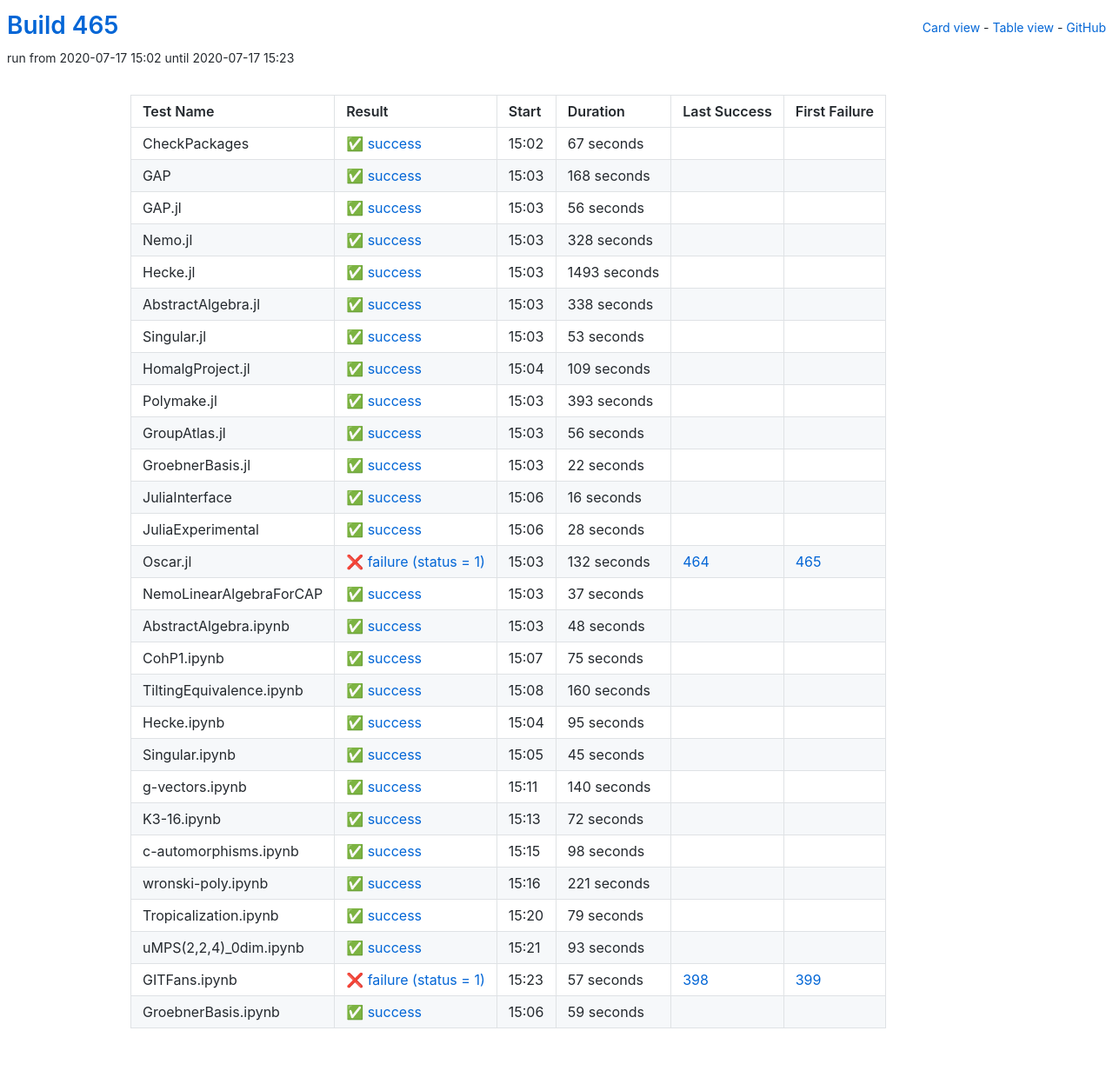
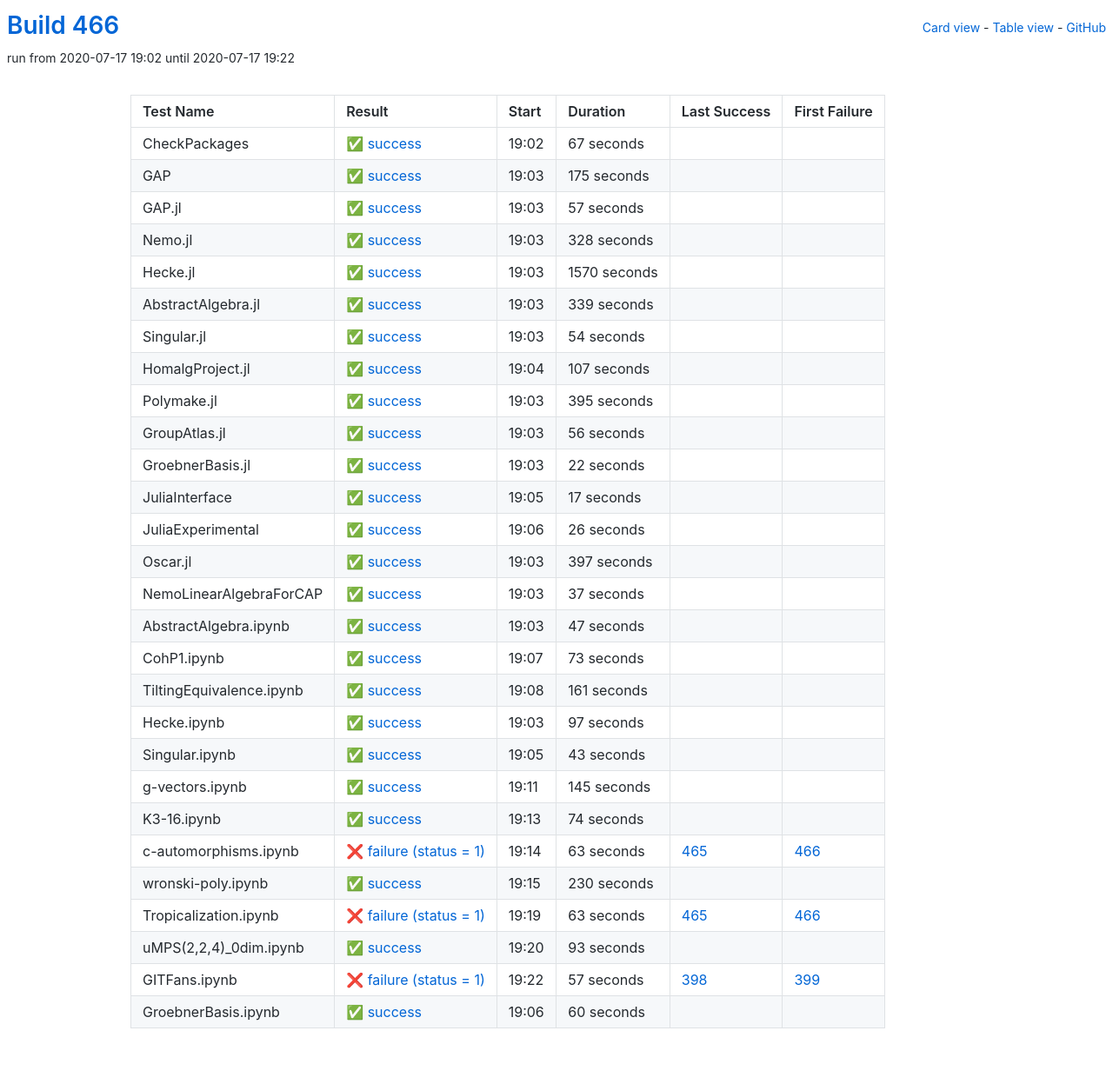
Before and after one commit to oscar-system/oscar-ci-status-stable, a Jekyll site: the page built from table.html, in a window 1280 px wide. Shown: the whole page at 87% size. Built offline with Jekyll 4.4.1, drawn with Linux system fonts in a browser that asks for light colours.

Commit message:
Build #466

```diff
--- a/_data/ci.yml
+++ b/_data/ci.yml
@@ -1,6 +1,6 @@
 ---
-build: 465
-build_url: https://oscarci.mathematik.uni-kl.de/job/oscar-stable/465/
+build: 466
+build_url: https://oscarci.mathematik.uni-kl.de/job/oscar-stable/466/
 job: oscar-stable
 organization: oscar-system
 repo: oscar-ci-status-stable
@@ -8,8 +8,8 @@ repourl: https://github.com/oscar-system/oscar-ci-status-stable
 tests:
 - name: CheckPackages
   id: checkpackages
-  log: https://oscarci.mathematik.uni-kl.de/job/oscar-stable/465/artifact/logs/build-465/CheckPackages.log
-  start: 2020-07-17 15:02
+  log: https://oscarci.mathematik.uni-kl.de/job/oscar-stable/466/artifact/logs/build-466/CheckPackages.log
+  start: 2020-07-17 19:02
   success: true
   exitcode: 0
   status: success
@@ -20,32 +20,32 @@ tests:
   first_failure_url:
 - name: GAP
   id: gap
-  log: https://oscarci.mathematik.uni-kl.de/job/oscar-stable/465/artifact/logs/build-465/GAP.log
-  start: 2020-07-17 15:03
+  log: https://oscarci.mathematik.uni-kl.de/job/oscar-stable/466/artifact/logs/build-466/GAP.log
+  start: 2020-07-17 19:03
   success: true
   exitcode: 0
   status: success
-  duration: 168
+  duration: 175
   last_success: false
   last_success_url:
   first_failure: false
   first_failure_url:
 - name: GAP.jl
   id: gap-jl
-  log: https://oscarci.mathematik.uni-kl.de/job/oscar-stable/465/artifact/logs/build-465/GAP.jl.log
-  start: 2020-07-17 15:03
+  log: https://oscarci.mathematik.uni-kl.de/job/oscar-stable/466/artifact/logs/build-466/GAP.jl.log
+  start: 2020-07-17 19:03
   success: true
   exitcode: 0
   status: success
-  duration: 56
+  duration: 57
   last_success: false
   last_success_url:
   first_failure: false
   first_failure_url:
 - name: Nemo.jl
   id: nemo-jl
-  log: https://oscarci.mathematik.uni-kl.de/job/oscar-stable/465/artifact/logs/build-465/Nemo.jl.log
-  start: 2020-07-17 15:03
+  log: https://oscarci.mathematik.uni-kl.de/job/oscar-stable/466/artifact/logs/build-466/Nemo.jl.log
+  start: 2020-07-17 19:03
   success: true
   exitcode: 0
   status: success
@@ -56,68 +56,68 @@ tests:
   first_failure_url:
 - name: Hecke.jl
   id: hecke-jl
-  log: https://oscarci.mathematik.uni-kl.de/job/oscar-stable/465/artifact/logs/build-465/Hecke.jl.log
-  start: 2020-07-17 15:03
+  log: https://oscarci.mathematik.uni-kl.de/job/oscar-stable/466/artifact/logs/build-466/Hecke.jl.log
+  start: 2020-07-17 19:03
   success: true
   exitcode: 0
   status: success
-  duration: 1493
+  duration: 1570
   last_success: false
   last_success_url:
   first_failure: false
   first_failure_url:
 - name: AbstractAlgebra.jl
   id: abstractalgebra-jl
-  log: https://oscarci.mathematik.uni-kl.de/job/oscar-stable/465/artifact/logs/build-465/AbstractAlgebra.jl.log
-  start: 2020-07-17 15:03
+  log: https://oscarci.mathematik.uni-kl.de/job/oscar-stable/466/artifact/logs/build-466/AbstractAlgebra.jl.log
+  start: 2020-07-17 19:03
   success: true
   exitcode: 0
   status: success
-  duration: 338
+  duration: 339
   last_success: false
   last_success_url:
   first_failure: false
   first_failure_url:
 - name: Singular.jl
   id: singular-jl
-  log: https://oscarci.mathematik.uni-kl.de/job/oscar-stable/465/artifact/logs/build-465/Singular.jl.log
-  start: 2020-07-17 15:03
+  log: https://oscarci.mathematik.uni-kl.de/job/oscar-stable/466/artifact/logs/build-466/Singular.jl.log
+  start: 2020-07-17 19:03
   success: true
   exitcode: 0
   status: success
-  duration: 53
+  duration: 54
   last_success: false
   last_success_url:
   first_failure: false
   first_failure_url:
 - name: HomalgProject.jl
   id: homalgproject-jl
-  log: https://oscarci.mathematik.uni-kl.de/job/oscar-stable/465/artifact/logs/build-465/HomalgProject.jl.log
-  start: 2020-07-17 15:04
+  log: https://oscarci.mathematik.uni-kl.de/job/oscar-stable/466/artifact/logs/build-466/HomalgProject.jl.log
+  start: 2020-07-17 19:04
   success: true
   exitcode: 0
   status: success
-  duration: 109
+  duration: 107
   last_success: false
   last_success_url:
   first_failure: false
   first_failure_url:
 - name: Polymake.jl
   id: polymake-jl
-  log: https://oscarci.mathematik.uni-kl.de/job/oscar-stable/465/artifact/logs/build-465/Polymake.jl.log
-  start: 2020-07-17 15:03
+  log: https://oscarci.mathematik.uni-kl.de/job/oscar-stable/466/artifact/logs/build-466/Polymake.jl.log
+  start: 2020-07-17 19:03
   success: true
   exitcode: 0
   status: success
-  duration: 393
+  duration: 395
   last_success: false
   last_success_url:
   first_failure: false
   first_failure_url:
 - name: GroupAtlas.jl
   id: groupatlas-jl
-  log: https://oscarci.mathematik.uni-kl.de/job/oscar-stable/465/artifact/logs/build-465/GroupAtlas.jl.log
-  start: 2020-07-17 15:03
+  log: https://oscarci.mathematik.uni-kl.de/job/oscar-stable/466/artifact/logs/build-466/GroupAtlas.jl.log
+  start: 2020-07-17 19:03
   success: true
   exitcode: 0
   status: success
@@ -128,8 +128,8 @@ tests:
   first_failure_url:
 - name: GroebnerBasis.jl
   id: groebnerbasis-jl
-  log: https://oscarci.mathematik.uni-kl.de/job/oscar-stable/465/artifact/logs/build-465/GroebnerBasis.jl.log
-  start: 2020-07-17 15:03
+  log: https://oscarci.mathematik.uni-kl.de/job/oscar-stable/466/artifact/logs/build-466/GroebnerBasis.jl.log
+  start: 2020-07-17 19:03
   success: true
   exitcode: 0
   status: success
@@ -140,44 +140,44 @@ tests:
   first_failure_url:
 - name: JuliaInterface
   id: juliainterface
-  log: https://oscarci.mathematik.uni-kl.de/job/oscar-stable/465/artifact/logs/build-465/JuliaInterface.log
-  start: 2020-07-17 15:06
+  log: https://oscarci.mathematik.uni-kl.de/job/oscar-stable/466/artifact/logs/build-466/JuliaInterface.log
+  start: 2020-07-17 19:05
   success: true
   exitcode: 0
   status: success
-  duration: 16
+  duration: 17
   last_success: false
   last_success_url:
   first_failure: false
   first_failure_url:
 - name: JuliaExperimental
   id: juliaexperimental
-  log: https://oscarci.mathematik.uni-kl.de/job/oscar-stable/465/artifact/logs/build-465/JuliaExperimental.log
-  start: 2020-07-17 15:06
+  log: https://oscarci.mathematik.uni-kl.de/job/oscar-stable/466/artifact/logs/build-466/JuliaExperimental.log
+  start: 2020-07-17 19:06
   success: true
   exitcode: 0
   status: success
-  duration: 28
+  duration: 26
   last_success: false
   last_success_url:
   first_failure: false
   first_failure_url:
 - name: Oscar.jl
   id: oscar-jl
-  log: https://oscarci.mathematik.uni-kl.de/job/oscar-stable/465/artifact/logs/build-465/Oscar.jl.log
-  start: 2020-07-17 15:03
-  success: false
-  exitcode: 1
-  status: failure
-  duration: 132
-  last_success: 464
-  last_success_url: https://oscarci.mathematik.uni-kl.de/job/oscar-stable/464/
-  first_failure: 465
-  first_failure_url: https://oscarci.mathematik.uni-kl.de/job/oscar-stable/465/
+  log: https://oscarci.mathematik.uni-kl.de/job/oscar-stable/466/artifact/logs/build-466/Oscar.jl.log
+  start: 2020-07-17 19:03
+  success: true
+  exitcode: 0
+  status: success
+  duration: 397
+  last_success: false
+  last_success_url:
+  first_failure: false
+  first_failure_url:
 - name: NemoLinearAlgebraForCAP
   id: nemolinearalgebraforcap
-  log: https://oscarci.mathematik.uni-kl.de/job/oscar-stable/465/artifact/logs/build-465/NemoLinearAlgebraForCAP.log
-  start: 2020-07-17 15:03
+  log: https://oscarci.mathematik.uni-kl.de/job/oscar-stable/466/artifact/logs/build-466/NemoLinearAlgebraForCAP.log
+  start: 2020-07-17 19:03
   success: true
   exitcode: 0
   status: success
@@ -188,128 +188,128 @@ tests:
   first_failure_url:
 - name: AbstractAlgebra.ipynb
   id: abstractalgebra-ipynb
-  log: https://oscarci.mathematik.uni-kl.de/job/oscar-stable/465/artifact/logs/build-465/AbstractAlgebra.ipynb.log
-  start: 2020-07-17 15:03
+  log: https://oscarci.mathematik.uni-kl.de/job/oscar-stable/466/artifact/logs/build-466/AbstractAlgebra.ipynb.log
+  start: 2020-07-17 19:03
   success: true
   exitcode: 0
   status: success
-  duration: 48
+  duration: 47
   last_success: false
   last_success_url:
   first_failure: false
   first_failure_url:
 - name: CohP1.ipynb
   id: cohp1-ipynb
-  log: https://oscarci.mathematik.uni-kl.de/job/oscar-stable/465/artifact/logs/build-465/CohP1.ipynb.log
-  start: 2020-07-17 15:07
+  log: https://oscarci.mathematik.uni-kl.de/job/oscar-stable/466/artifact/logs/build-466/CohP1.ipynb.log
+  start: 2020-07-17 19:07
   success: true
   exitcode: 0
   status: success
-  duration: 75
+  duration: 73
   last_success: false
   last_success_url:
   first_failure: false
   first_failure_url:
 - name: TiltingEquivalence.ipynb
   id: tiltingequivalence-ipynb
-  log: https://oscarci.mathematik.uni-kl.de/job/oscar-stable/465/artifact/logs/build-465/TiltingEquivalence.ipynb.log
-  start: 2020-07-17 15:08
+  log: https://oscarci.mathematik.uni-kl.de/job/oscar-stable/466/artifact/logs/build-466/TiltingEquivalence.ipynb.log
+  start: 2020-07-17 19:08
   success: true
   exitcode: 0
   status: success
-  duration: 160
+  duration: 161
   last_success: false
   last_success_url:
   first_failure: false
   first_failure_url:
 - name: Hecke.ipynb
   id: hecke-ipynb
-  log: https://oscarci.mathematik.uni-kl.de/job/oscar-stable/465/artifact/logs/build-465/Hecke.ipynb.log
-  start: 2020-07-17 15:04
+  log: https://oscarci.mathematik.uni-kl.de/job/oscar-stable/466/artifact/logs/build-466/Hecke.ipynb.log
+  start: 2020-07-17 19:03
   success: true
   exitcode: 0
   status: success
-  duration: 95
+  duration: 97
   last_success: false
   last_success_url:
   first_failure: false
   first_failure_url:
 - name: Singular.ipynb
   id: singular-ipynb
-  log: https://oscarci.mathematik.uni-kl.de/job/oscar-stable/465/artifact/logs/build-465/Singular.ipynb.log
-  start: 2020-07-17 15:05
+  log: https://oscarci.mathematik.uni-kl.de/job/oscar-stable/466/artifact/logs/build-466/Singular.ipynb.log
+  start: 2020-07-17 19:05
   success: true
   exitcode: 0
   status: success
-  duration: 45
+  duration: 43
   last_success: false
   last_success_url:
   first_failure: false
   first_failure_url:
 - name: g-vectors.ipynb
   id: g-vectors-ipynb
-  log: https://oscarci.mathematik.uni-kl.de/job/oscar-stable/465/artifact/logs/build-465/g-vectors.ipynb.log
-  start: 2020-07-17 15:11
+  log: https://oscarci.mathematik.uni-kl.de/job/oscar-stable/466/artifact/logs/build-466/g-vectors.ipynb.log
+  start: 2020-07-17 19:11
   success: true
   exitcode: 0
   status: success
-  duration: 140
+  duration: 145
   last_success: false
   last_success_url:
   first_failure: false
   first_failure_url:
 - name: K3-16.ipynb
   id: k3-16-ipynb
-  log: https://oscarci.mathematik.uni-kl.de/job/oscar-stable/465/artifact/logs/build-465/K3-16.ipynb.log
-  start: 2020-07-17 15:13
+  log: https://oscarci.mathematik.uni-kl.de/job/oscar-stable/466/artifact/logs/build-466/K3-16.ipynb.log
+  start: 2020-07-17 19:13
   success: true
   exitcode: 0
   status: success
-  duration: 72
+  duration: 74
   last_success: false
   last_success_url:
   first_failure: false
   first_failure_url:
 - name: c-automorphisms.ipynb
   id: c-automorphisms-ipynb
-  log: https://oscarci.mathematik.uni-kl.de/job/oscar-stable/465/artifact/logs/build-465/c-automorphisms.ipynb.log
-  start: 2020-07-17 15:15
+  log: https://oscarci.mathematik.uni-kl.de/job/oscar-stable/466/artifact/logs/build-466/c-automorphisms.ipynb.log
+  start: 2020-07-17 19:14
+  success: false
+  exitcode: 1
+  status: failure
+  duration: 63
+  last_success: 465
+  last_success_url: https://oscarci.mathematik.uni-kl.de/job/oscar-stable/465/
+  first_failure: 466
+  first_failure_url: https://oscarci.mathematik.uni-kl.de/job/oscar-stable/466/
+- name: wronski-poly.ipynb
+  id: wronski-poly-ipynb
+  log: https://oscarci.mathematik.uni-kl.de/job/oscar-stable/466/artifact/logs/build-466/wronski-poly.ipynb.log
+  start: 2020-07-17 19:15
   success: true
   exitcode: 0
   status: success
-  duration: 98
-  last_success: false
-  last_success_url:
-  first_failure: false
-  first_failure_url:
-- name: wronski-poly.ipynb
-  id: wronski-poly-ipynb
-  log: https://oscarci.mathematik.uni-kl.de/job/oscar-stable/465/artifact/logs/build-465/wronski-poly.ipynb.log
-  start: 2020-07-17 15:16
-  success: true
-  exitcode: 0
-  status: success
-  duration: 221
+  duration: 230
   last_success: false
   last_success_url:
   first_failure: false
   first_failure_url:
 - name: Tropicalization.ipynb
   id: tropicalization-ipynb
-  log: https://oscarci.mathematik.uni-kl.de/job/oscar-stable/465/artifact/logs/build-465/Tropicalization.ipynb.log
-  start: 2020-07-17 15:20
-  success: true
-  exitcode: 0
-  status: success
-  duration: 79
-  last_success: false
-  last_success_url:
-  first_failure: false
-  first_failure_url:
+  log: https://oscarci.mathematik.uni-kl.de/job/oscar-stable/466/artifact/logs/build-466/Tropicalization.ipynb.log
+  start: 2020-07-17 19:19
+  success: false
+  exitcode: 1
+  status: failure
+  duration: 63
+  last_success: 465
+  last_success_url: https://oscarci.mathematik.uni-kl.de/job/oscar-stable/465/
+  first_failure: 466
+  first_failure_url: https://oscarci.mathematik.uni-kl.de/job/oscar-stable/466/
 - name: uMPS(2,2,4)_0dim.ipynb
   id: umps-2-2-4-0dim-ipynb
-  log: https://oscarci.mathematik.uni-kl.de/job/oscar-stable/465/artifact/logs/build-465/uMPS-2-2-4-_0dim.ipynb.log
-  start: 2020-07-17 15:21
+  log: https://oscarci.mathematik.uni-kl.de/job/oscar-stable/466/artifact/logs/build-466/uMPS-2-2-4-_0dim.ipynb.log
+  start: 2020-07-17 19:20
   success: true
   exitcode: 0
   status: success
@@ -320,8 +320,8 @@ tests:
   first_failure_url:
 - name: GITFans.ipynb
   id: gitfans-ipynb
-  log: https://oscarci.mathematik.uni-kl.de/job/oscar-stable/465/artifact/logs/build-465/GITFans.ipynb.log
-  start: 2020-07-17 15:23
+  log: https://oscarci.mathematik.uni-kl.de/job/oscar-stable/466/artifact/logs/build-466/GITFans.ipynb.log
+  start: 2020-07-17 19:22
   success: false
   exitcode: 1
   status: failure
@@ -332,12 +332,12 @@ tests:
   first_failure_url: https://oscarci.mathematik.uni-kl.de/job/oscar-stable/399/
 - name: GroebnerBasis.ipynb
   id: groebnerbasis-ipynb
-  log: https://oscarci.mathematik.uni-kl.de/job/oscar-stable/465/artifact/logs/build-465/GroebnerBasis.ipynb.log
-  start: 2020-07-17 15:06
+  log: https://oscarci.mathematik.uni-kl.de/job/oscar-stable/466/artifact/logs/build-466/GroebnerBasis.ipynb.log
+  start: 2020-07-17 19:06
   success: true
   exitcode: 0
   status: success
-  duration: 59
+  duration: 60
   last_success: false
   last_success_url:
   first_failure: false
```
Also changed, not shown: README.md.
